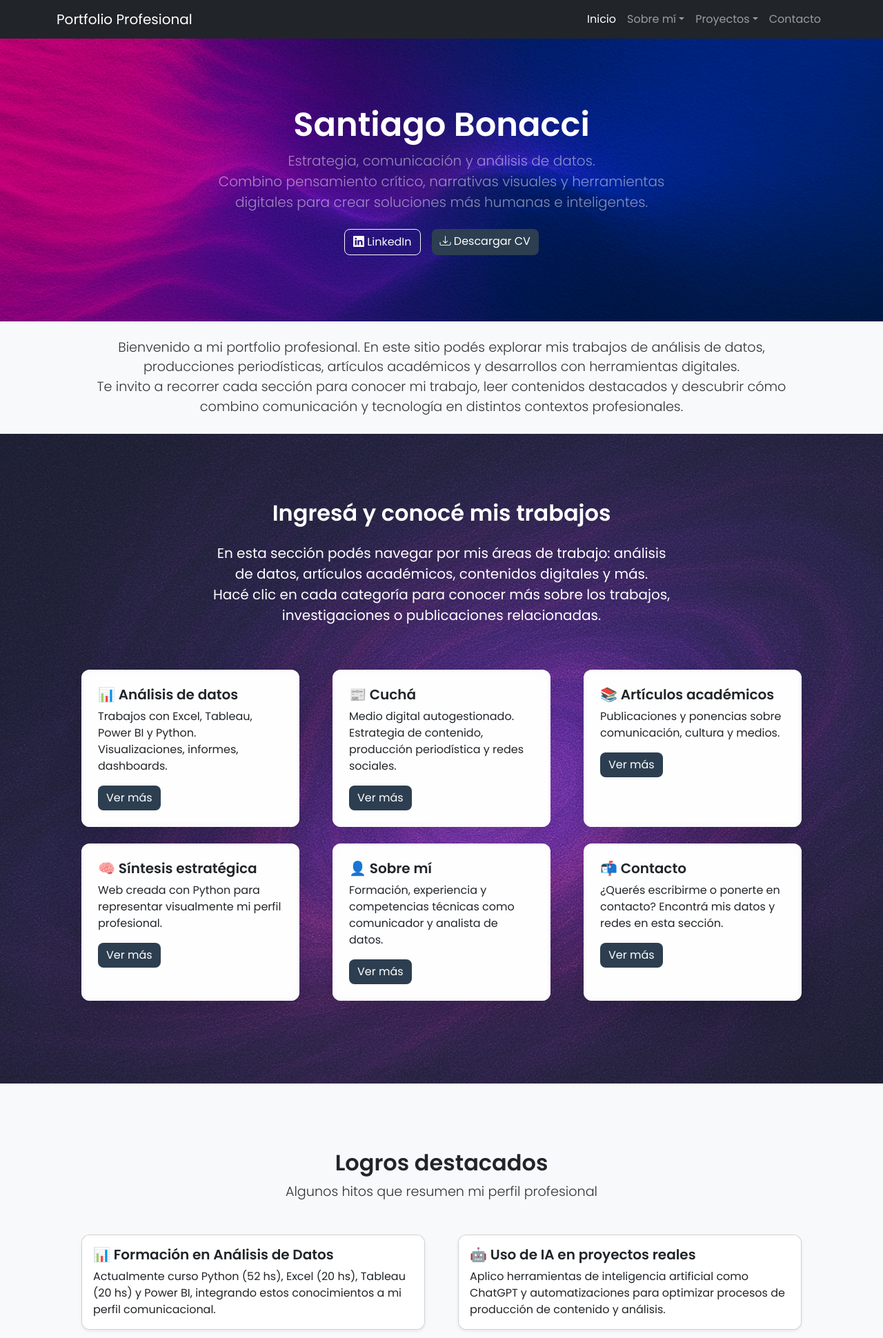
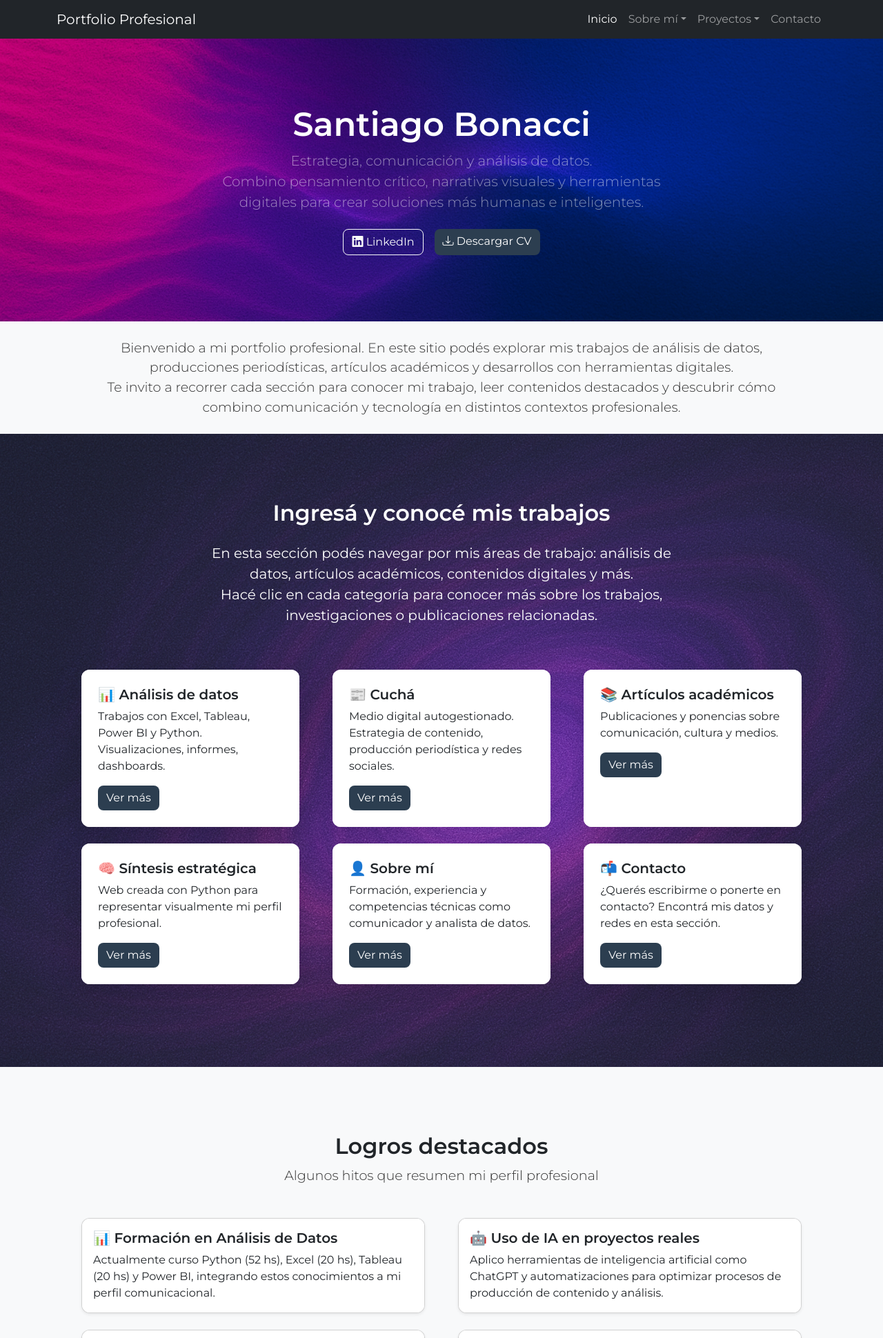
Before and after one commit to sbonacci33/mi_portfolio, a Flask app: page / in a window 1280 px wide. Shown: the top 1940 px of the page at 69% size. Run offline with Flask 3, Linux system fonts and the light colour scheme; some libraries are stand-ins or nearby versions.

Commit message:
Ajuste de estilos e imágenes

```diff
--- a/static/style.css
+++ b/static/style.css
@@ -1,6 +1,6 @@
 /* Estilo general */
 body {
-    font-family: 'Poppins', 'Segoe UI', Tahoma, Geneva, Verdana, sans-serif;
+    font-family: 'Montserrat', 'Segoe UI', Tahoma, Geneva, Verdana, sans-serif;
     scroll-behavior: smooth;
 }
 
@@ -17,11 +17,9 @@ body {
     box-shadow: 0 10px 20px rgba(0, 0, 0, 0.15);
 }
 
-/* Fondo con opacidad en tarjetas con imagen */
+/* Fondo de las tarjetas */
 .card-body {
-    /* Se aumenta la transparencia general de las tarjetas */
-    background-color: rgba(255, 255, 255, 0.8);
-    backdrop-filter: blur(6px);
+    background-color: #fff;
 }
 
 /* Estilos y animaciones para botones */
--- a/templates/base.html
+++ b/templates/base.html
@@ -14,7 +14,7 @@
         <link href="https://cdn.jsdelivr.net/npm/bootstrap-icons@1.4.1/font/bootstrap-icons.css" rel="stylesheet" />
 
         <!-- Fuente Google -->
-        <link href="https://fonts.googleapis.com/css2?family=Poppins:wght@300;400;600&display=swap" rel="stylesheet">
+        <link href="https://fonts.googleapis.com/css2?family=Montserrat:wght@300;400;600&display=swap" rel="stylesheet">
 
         <!-- Estilos personalizados -->
         <link href="{{ url_for('static', filename='css/styles.css') }}" rel="stylesheet" />
--- a/templates/index.html
+++ b/templates/index.html
@@ -63,7 +63,7 @@
             ] %}
             {% for item in secciones %}
             <div class="col-lg-4 mb-4">
-                <div class="card h-100 border-0 shadow-lg" style="transition: transform 0.3s; background: rgba(255, 255, 255, 0.85); backdrop-filter: blur(5px);">
+                <div class="card h-100 border-0 shadow-lg" style="transition: transform 0.3s;">
                     <div class="card-body p-4">
                         <h5 class="card-title text-dark">{{ item.titulo }}</h5>
                         <p class="card-text text-dark">{{ item.texto }}</p>
```
